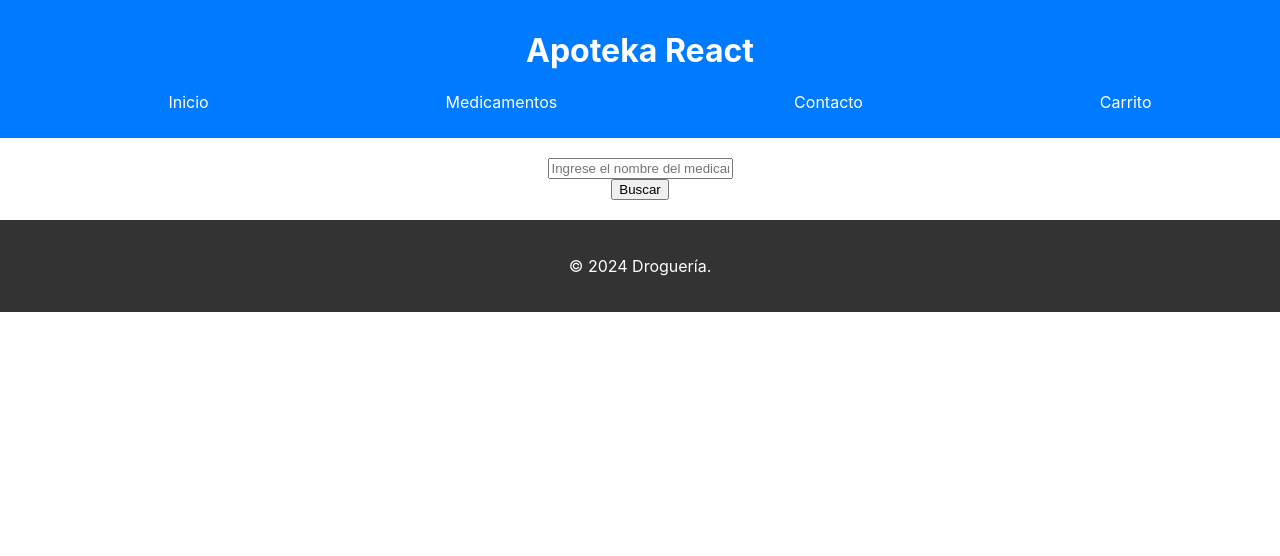
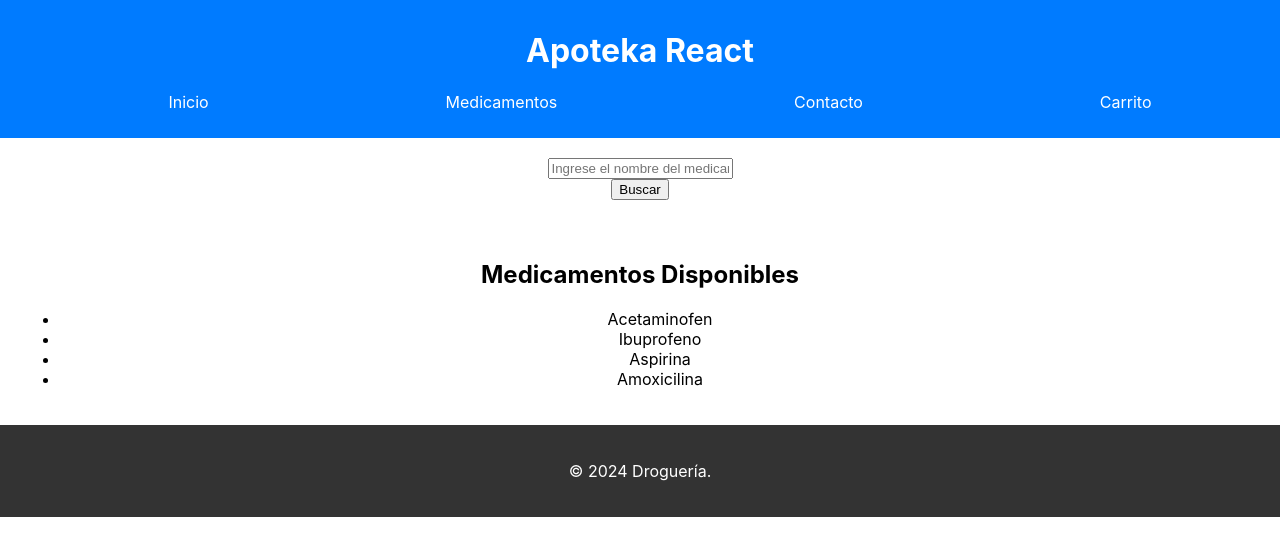
Before and after one commit to RichardAguirre/apoteka2, a React (Create React App) app: page / in a window 1280 px wide. Shown: the top 556 px of the page. Built offline with nearby package versions, Linux system fonts and the light colour scheme.

Commit message:
Agregar listado de medicamentos base

```diff
--- a/src/App.js
+++ b/src/App.js
@@ -3,6 +3,7 @@ import './App.css';
 import Header from './componentes/Header/header';
 import Footer from './componentes/Footer/footer';
 import BuscarMedicamento from './componentes/BuscarMedicamento/buscarmedicamento';
+import ListaMedicamentos from './componentes/ListaMedicamentos/listamedicamentos';
 
 
 function App() {
@@ -10,6 +11,7 @@ function App() {
     <div className="App">
       <Header />
       <BuscarMedicamento />
+      <ListaMedicamentos />
       <Footer />
     </div>
   );
--- /dev/null
+++ b/src/componentes/ListaMedicamentos/listamedicamentos.js
@@ -0,0 +1,24 @@
+import React from 'react';
+import './listamedicamentosstyle.css';
+
+function ListaMedicamentos() {
+  const medicamentos = [
+    'Acetaminofen',
+    'Ibuprofeno',
+    'Aspirina',
+    'Amoxicilina'
+  ];
+
+  return (
+    <div className="lista-medicamentos">
+      <h2>Medicamentos Disponibles</h2>
+      <ul>
+        {medicamentos.map((med, index) => (
+          <li key={index}>{med}</li>
+        ))}
+      </ul>
+    </div>
+  );
+}
+
+export default ListaMedicamentos;
--- /dev/null
+++ b/src/componentes/ListaMedicamentos/listamedicamentosstyle.css
@@ -0,0 +1,3 @@
+.lista-medicamentos {
+    padding: 20px;
+  }
```
Also changed, not shown: 1 other file (tests, documents, lock files or other folders).
